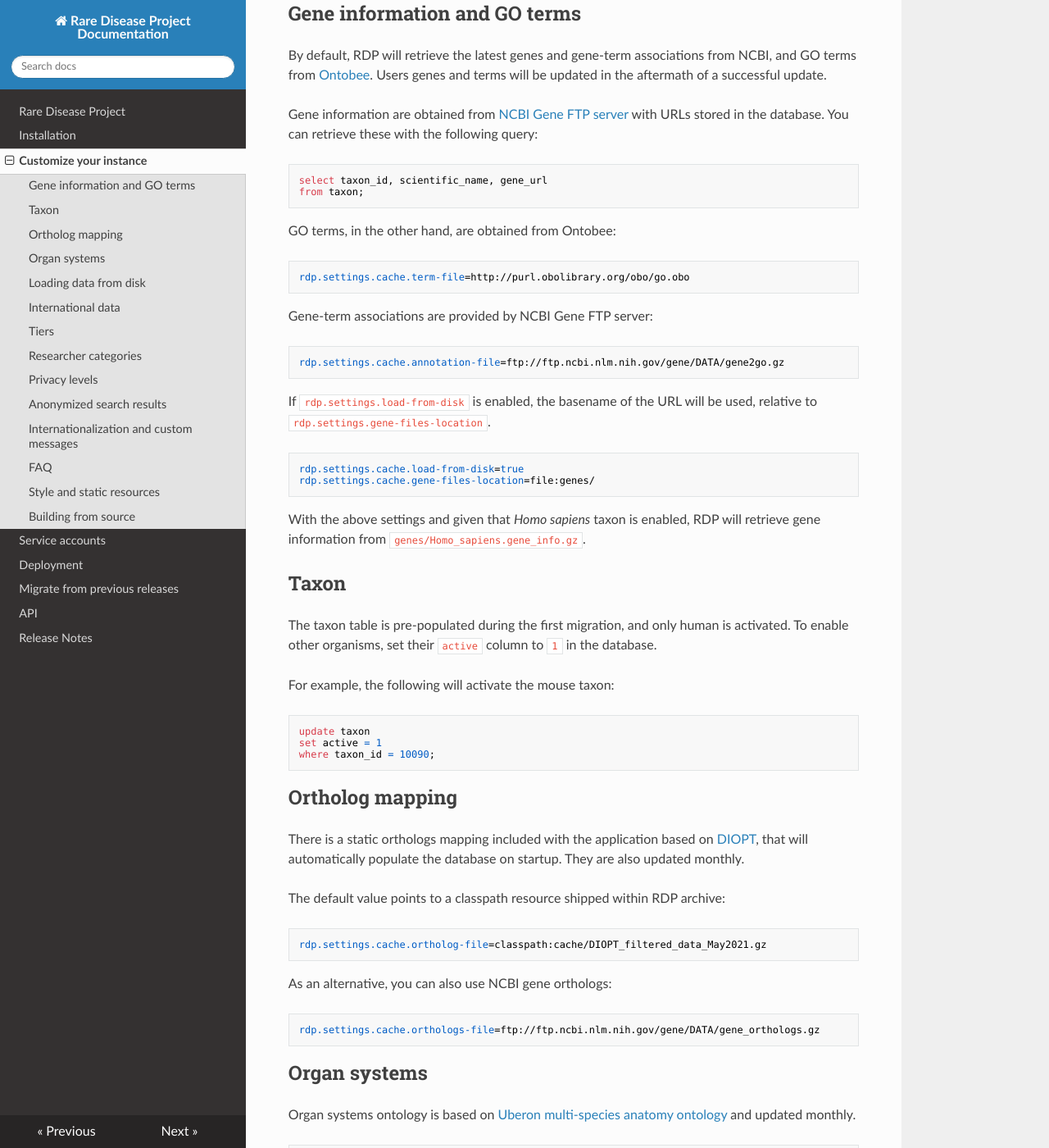
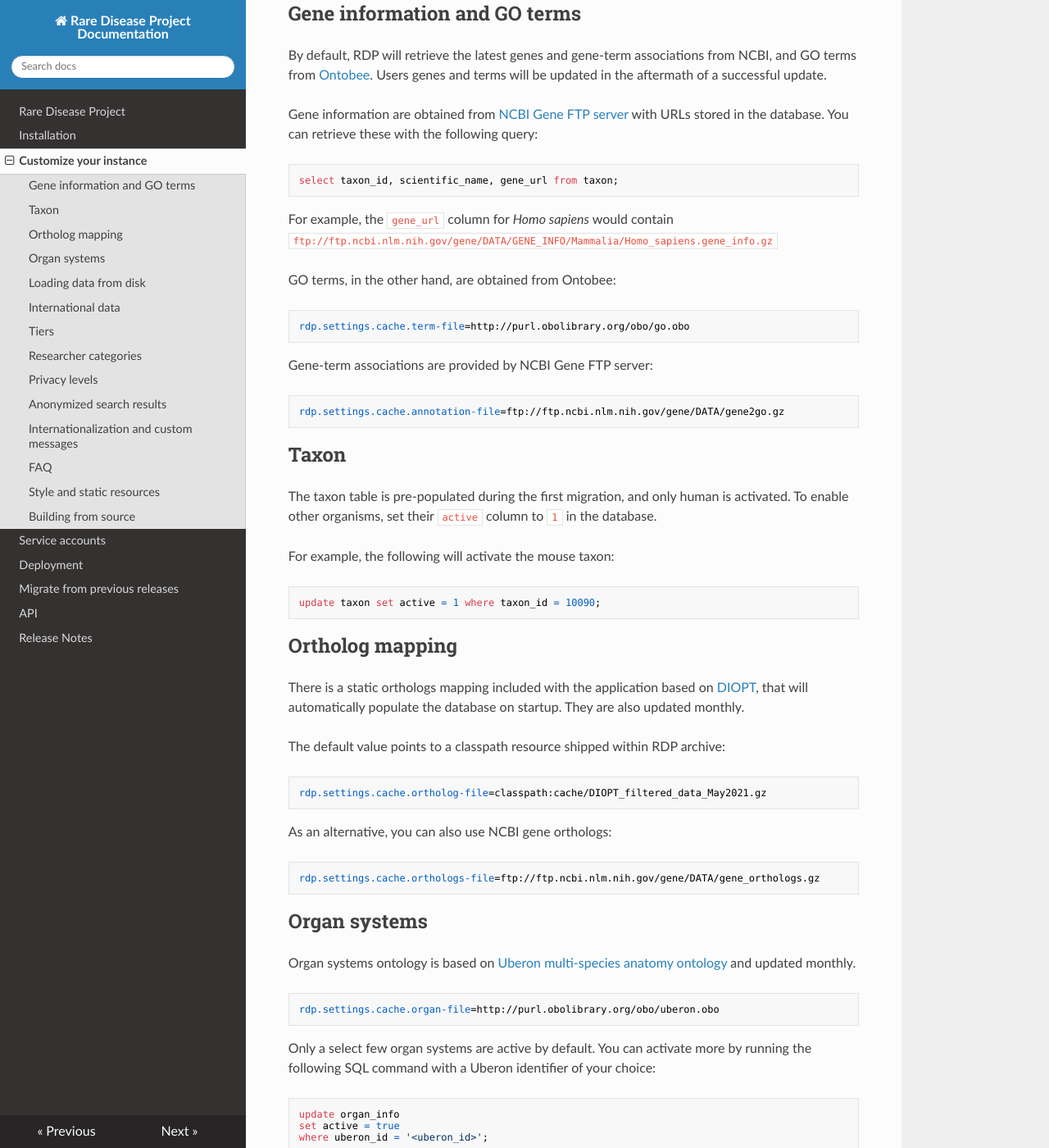
Before and after one commit to PavlidisLab/rdp, an MkDocs documentation site: the page built from docs/customization.md, in a window 1280 px wide and 1400 px high, scrolled down 457 px. Shown: the whole window at 82% size. Built offline with MkDocs 1.6.1, drawn with Linux system fonts in a browser that asks for light colours; nearby versions of some CDN libraries; some of the changed text lies outside the part shown.

Commit message:
Update admin docs

````diff
--- a/docs/customization.md
+++ b/docs/customization.md
@@ -24,9 +24,10 @@ Gene information are obtained from [NCBI Gene FTP server](https://ftp.ncbi.nih.g
 with URLs stored in the database. You can retrieve these with the following query:
 
 ```sql
-select taxon_id, scientific_name, gene_url
-from taxon;
+select taxon_id, scientific_name, gene_url from taxon;
 ```
+
+For example, the `gene_url` column for *Homo sapiens* would contain `ftp://ftp.ncbi.nlm.nih.gov/gene/DATA/GENE_INFO/Mammalia/Homo_sapiens.gene_info.gz`
 
 GO terms, in the other hand, are obtained from Ontobee:
 
@@ -40,17 +41,6 @@ Gene-term associations are provided by NCBI Gene FTP server:
 rdp.settings.cache.annotation-file=ftp://ftp.ncbi.nlm.nih.gov/gene/DATA/gene2go.gz
 ```
 
-If `rdp.settings.load-from-disk` is enabled, the basename of the URL will be used, relative
-to `rdp.settings.gene-files-location`.
-
-```ini
-rdp.settings.cache.load-from-disk=true
-rdp.settings.cache.gene-files-location=file:genes/
-```
-
-With the above settings and given that *Homo sapiens* taxon is enabled, RDP will retrieve gene information from
-`genes/Homo_sapiens.gene_info.gz`.
-
 ## Taxon
 
 The taxon table is pre-populated during the first migration, and only human is activated. To enable other organisms, set
@@ -59,9 +49,7 @@ their `active` column to `1` in the database.
 For example, the following will activate the mouse taxon:
 
 ```sql
-update taxon
-set active = 1
-where taxon_id = 10090;
+update taxon set active = 1 where taxon_id = 10090;
 ```
 
 ## Ortholog mapping
@@ -101,6 +89,10 @@ set active = true
 where uberon_id = '<uberon_id>';
 ```
 
+If you activate a non-default organ system, consider adding an icon for it by
+following the instructions in the [Style and static resources](#style-and-static-resources)
+section below.
+
 To disable organ systems altogether, set the following in your configuration:
 
 ```
@@ -120,6 +112,10 @@ rdp.settings.cache.term-file=file:go.obo
 rdp.settings.cache.annotation-file=file:gene2go.gz
 rdp.settings.cache.organ-file=file:uberon.obo
 ```
+
+With `rdp.settings.load-from-disk` enabled, the basename of the `gene_url` will
+be used relative to `rdp.settings.gene-files-location`. For example *Homo
+sapiens* taxon would be retrieved from `genes/Homo_sapiens.gene_info.gz`
 
 ## International data
 
@@ -149,7 +145,7 @@ rdp.settings.isearch.search-token=hrol3Y4z2OE0ayK227i8oHTLDjPtRfb4
 Send that token securely to the partner registries.
 
 On the receiving side, the partner registry must create a user that is used to perform privileged searches. This can be
-achieved by creating a [service account](/service-account).
+achieved by creating a [service account](/service-accounts).
 
 Let's assume that the created user's ID was 522. The partner would then add the token to
 its `rdp.settings.isearch.auth-tokens` setting along any existing tokens.
@@ -236,8 +232,7 @@ rdp.faq.questions.<q_key>=A relevant question.
 rdp.faq.answers.<q_key>=A plausible answer.
 ```
 
-Example of a FAQ can be found
-in [faq.properties](https://github.com/PavlidisLab/rgr/tree/master/src/main/resources/faq.properties).
+Example of a FAQ can be found in [faq.properties](https://github.com/PavlidisLab/rgr/tree/master/src/main/resources/faq.properties).
 
 ## Style and static resources
 
````
Also changed, not shown: other parts of docs/customization.md (+0 -1 lines).
